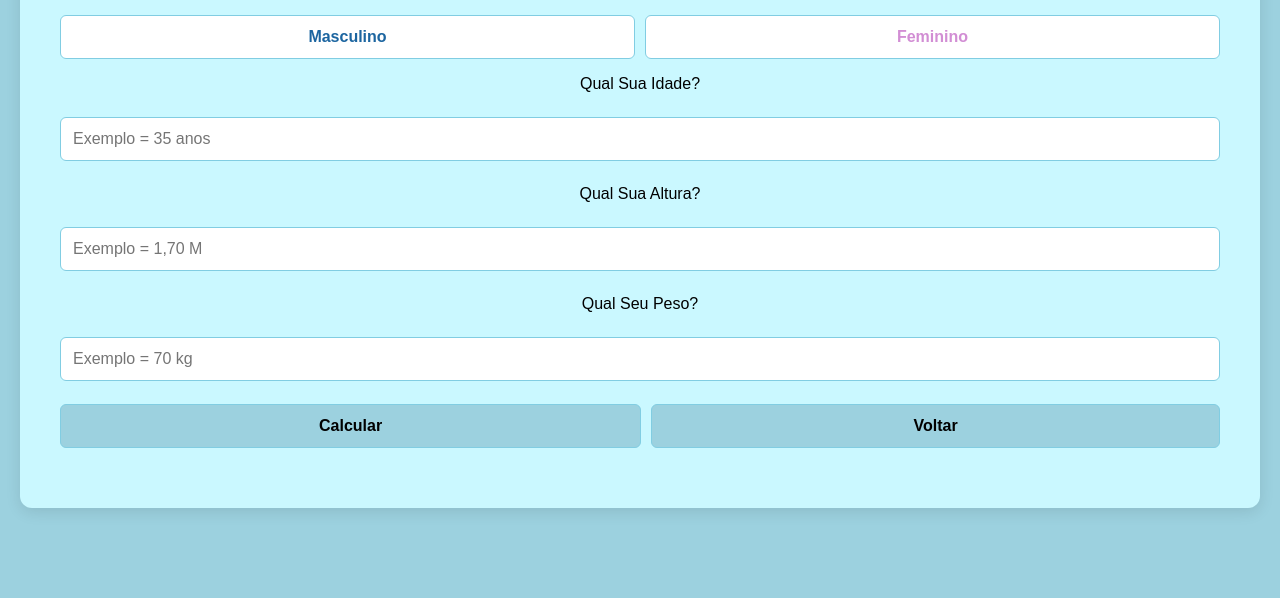
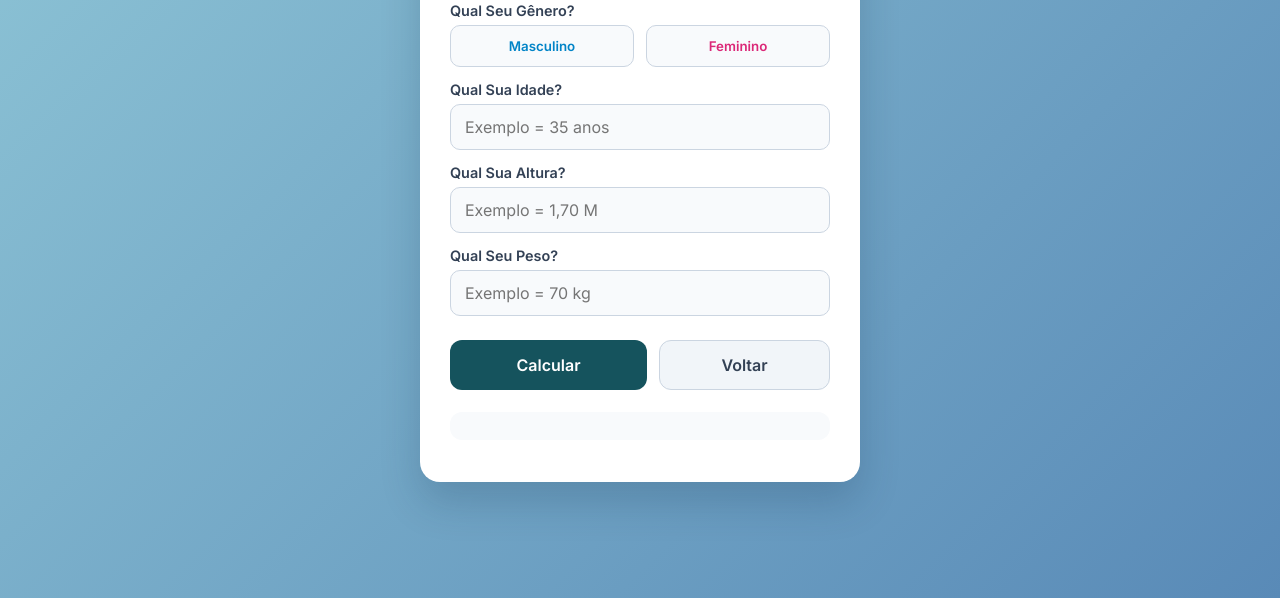
Before and after one commit to Sota-gif/ProjetoIntegrador, a plain HTML site: page Html/CalculadoraDeIMC.html in a window 1280 px wide. Shown: the part 202-800 px from the top of the page. Drawn offline with Linux system fonts and the light colour scheme.

Commit message:
Update CalculadoraIMC.css

```diff
--- a/Css/CalculadoraIMC.css
+++ b/Css/CalculadoraIMC.css
@@ -1,127 +1,142 @@
+@import url('https://fonts.googleapis.com/css2?family=Inter:wght@400;500;600;700&display=swap');
+
+* {
+    box-sizing: border-box;
+    font-family: 'Inter', sans-serif;
+}
+
 body {
-            font-family: sans-serif;
-            background-color: #9cd1df;
+    background: linear-gradient(135deg, #8ec5d6 0%, #598ab7 100%);
     display: flex;
     justify-content: center;
     align-items: center;
-            height: 100vh;
+    min-height: 100vh;
     margin: 0;
     padding: 20px;
-            box-sizing: border-box;
 }
 
 .secao {
-            background: #caf8ff;
-            padding: 2rem;
-            border-radius: 12px;
-            box-shadow: 0 4px 15px rgba(0, 0, 0, 0.1);
+    background: #ffffff;
+    padding: 36px 30px;
+    border-radius: 20px;
+    box-shadow: 0 20px 40px rgba(15, 45, 75, 0.2);
     width: 100%;
-            max-width: 4000px;
-            text-align: center;
-            box-sizing: border-box;
+    max-width: 440px;
+    text-align: left;
 }
 
 h3 {
-            margin-top: 0;
-            color: #333;
-            font-size: 1.5rem;
+    margin: 0 0 20px 0;
+    color: #15535d;
+    font-size: 1.6rem;
+    text-align: center;
+    font-weight: 700;
+}
+
+.secao p {
+    margin: 14px 0 6px 0;
+    color: #334155;
+    font-size: 0.9rem;
+    font-weight: 600;
+}
+
+.genero {
+    display: flex;
+    gap: 12px;
+    margin-bottom: 10px;
+}
+
+.masculino, .feminino {
+    flex: 1;
+    padding: 12px;
+    border-radius: 10px;
+    border: 1.5px solid #cbd5e1;
+    background: #f8fafc;
+    font-weight: 600;
+    cursor: pointer;
+    transition: all 0.2s ease;
+}
+
+.masculino { color: #0284c7; }
+.masculino:hover, .masculino:focus {
+    background: #e0f2fe;
+    border-color: #0284c7;
+}
+
+.feminino { color: #db2777; }
+.feminino:hover, .feminino:focus {
+    background: #fce7f3;
+    border-color: #db2777;
 }
 
 input {
     width: 100%;
-            padding: 12px;
-            margin: 8px 0;
-            border: 1px solid #81cde2;
-            border-radius: 6px;
-            box-sizing: border-box;
+    padding: 12px 14px;
+    border: 1.5px solid #cbd5e1;
+    border-radius: 10px;
     font-size: 1rem;
+    background: #f8fafc;
+    transition: all 0.2s;
+}
+
+input:focus {
+    outline: none;
+    border-color: #1d93a5;
+    background: #ffffff;
+    box-shadow: 0 0 0 4px rgba(29, 147, 165, 0.15);
 }
 
 .botoes-container {
     display: flex;
-            flex-direction: column;
-            gap: 10px;
-            margin-top: 15px;
+    gap: 12px;
+    margin-top: 24px;
 }
 
-        button {
-            width: 100%;
-            padding: 14px;
+.btn-calc, .btn-voltar {
+    flex: 1;
+    border-radius: 12px;
+    font-weight: 600;
+    font-size: 1rem;
+    cursor: pointer;
     border: none;
-            border-radius: 6px;
-            cursor: pointer;
-            font-weight: bold;
-            font-size: 1rem;
+    transition: all 0.2s ease;
 }
 
 .btn-calc {
-            background-color:  #9cd1df;
-            color: #000000;
-            border: 1px solid #81cde2;
+    background: #15535d;
+    color: #ffffff;
+    padding: 14px;
+}
+
+.btn-calc:hover {
+    background: #1d93a5;
+    transform: translateY(-2px);
 }
 
 .btn-voltar {
-            background-color:  #9cd1df;
-            border: 1px solid #81cde2;
+    background: #f1f5f9;
+    border: 1.5px solid #cbd5e1;
     padding: 0;
+}
+
+.btn-voltar:hover {
+    background: #e2e8f0;
 }
 
 .btn-voltar a {
     text-decoration: none;
-            color: #000000;
+    color: #334155;
     display: block;
     padding: 14px;
 }
 
 #resultado {
-            margin-top: 20px;
-            font-weight: bold;
+    margin-top: 22px;
+    padding: 14px;
+    border-radius: 12px;
+    background: #f8fafc;
+    text-align: center;
+    font-weight: 700;
     font-size: 1.2rem;
+    white-space: pre-line;
 }
-
-        @media (min-width: 480px) {
-            .secao {
-                padding: 2.5rem;
-            }
-
-            .botoes-container {
-                flex-direction: row;
-            }
-
-            button {
-                padding: 12px;
-            }
-
-            .btn-voltar a {
-                padding: 12px;
-            }
-
-            .genero {
-                display: flex;
-                flex-direction: row;
-                gap: 10px;
-                margin-top: 15px;
-            }
-
-            .masculino{
-                background-color: #ffffff;
-                color: rgb(28, 101, 160);
-                border: 1px solid #81cde2;
-            }
-
-            .masculino:hover{
-                transform: translateY(-5px);
-                background-color: #9cd1df;
-            }
-
-            .feminino{
-                background-color:  #ffffff;
-                color: rgb(210, 142, 212);
-                border: 1px solid #81cde2;
-            }
-
-            .feminino:hover{
-                transform: translateY(-5px);
-                background-color: #755791;
-            }
-        }
```
Lines whose indentation alone changed are shown as unchanged.
